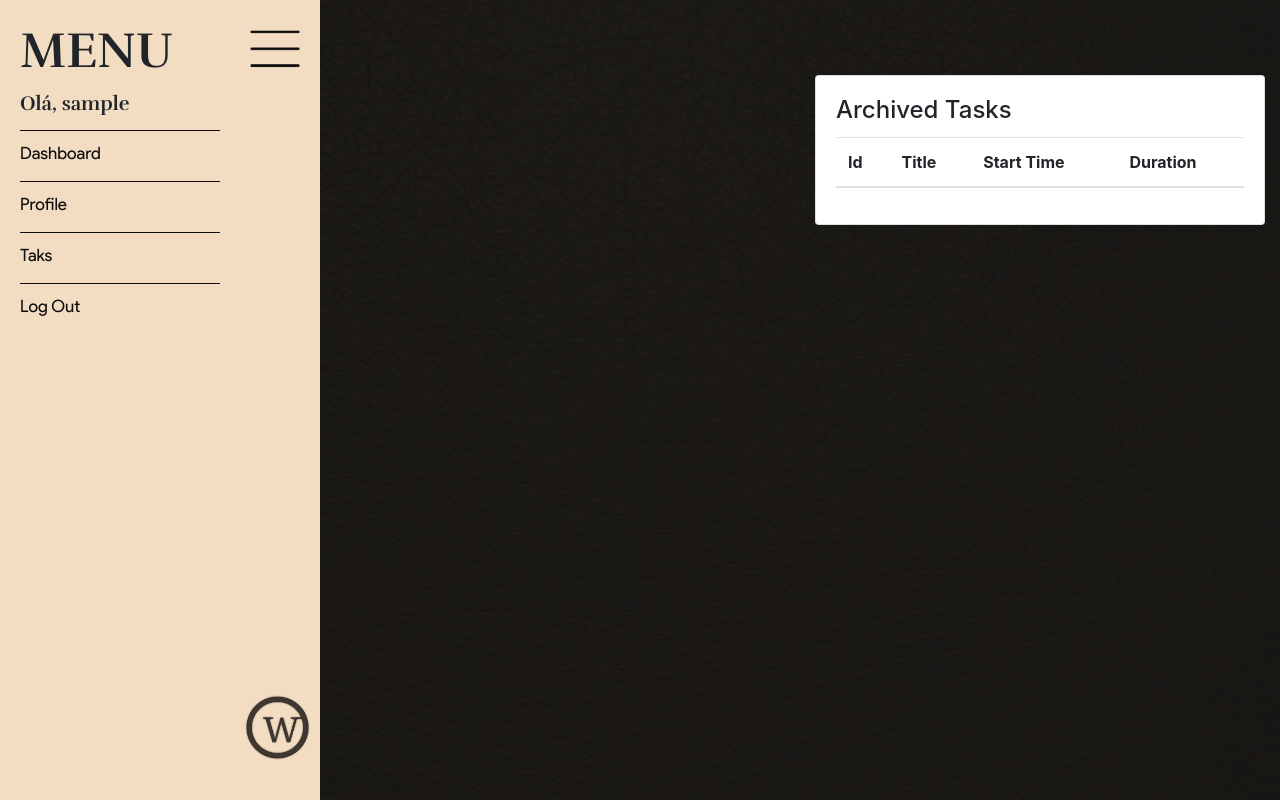
After one commit to fmaachadoo/Werk-UNB-Requisitos-de-Software-2020.2, a Django app: page /dashboard in a window 1280 px wide. The commit adds this page. Run offline with Django 3.2, Linux system fonts and the light colour scheme; a user stored in the database is signed in; tables that the repository leaves empty hold one stand-in row (values such as "Sample post"); lists and menus that the app fills with data are empty; some libraries are stand-ins or nearby versions.

Commit message:
Add archived tasks dashboard
Co-authored-by: Ailton Aires <ailtonaires5@gmail.com>

```diff
--- a/src/werk/models.py
+++ b/src/werk/models.py
@@ -20,7 +20,7 @@ class WerkTask(models.Model):
     body = models.TextField(max_length=800)
     done = models.BooleanField(default=False)
     archived = models.BooleanField(default=False)
-    start_time = models.DateField(null=True, blank=True)
+    start_time = models.DateTimeField(null=True, blank=True)
     end_time = models.DateTimeField(null=True, blank=True)
     duration = models.DurationField(null=True, blank=True)
 
--- /dev/null
+++ b/src/werk/templates/dashboard.html
@@ -0,0 +1,44 @@
+{% extends 'baseUserLogged.html' %}
+{% load static %}
+
+
+{% block content %}
+
+    <div class="container">
+        <div class="row">
+            <div class="col"></div>
+            <div class="col">
+                <div class="card">
+                    <div class="card-body">
+
+                        <h4 class="card-title">Archived Tasks</h4>
+
+                        <div class="card-text">
+                            <table class="table">
+                                <thead>
+                                <tr>
+                                    <th scope="col">Id</th>
+                                    <th scope="col">Title</th>
+                                    <th scope="col">Start Time</th>
+                                    <th scope="col">Duration</th>
+                                </tr>
+                                </thead>
+                                <tbody>
+                                {% for task in archived_task_list %}
+                                    <tr>
+                                        <td>{{ task.id }}</td>
+                                        <td>{{ task.title }}</td>
+                                        <td>{{ task.start_time }}</td>
+                                        <td>{{ task.duration }}</td>
+                                    </tr>
+                                {% endfor %}
+                                </tbody>
+
+                            </table>
+                        </div>
+                    </div>
+                </div>
+            </div>
+
+
+{% endblock %}
--- a/src/werk/urls.py
+++ b/src/werk/urls.py
@@ -6,5 +6,6 @@ urlpatterns = [
     path('', views.homeView, name="werk-home"),
     path('login', views.loginView, name="werk-login"),
     path('logout', views.logoutUser, name="werk-logout"),
-    path('cadastro', views.cadastroView, name="werk-cadastro")
+    path('cadastro', views.cadastroView, name="werk-cadastro"),
+    path('dashboard', views.dashboardView, name="dashboard")
 ]
--- a/src/werk/views.py
+++ b/src/werk/views.py
@@ -2,19 +2,21 @@ from django.shortcuts import render
 from django.shortcuts import redirect
 from django.http import HttpResponse
 from django.contrib.auth import authenticate, login, logout
+from django.db.models import Sum
 from django.contrib.auth.models import User
 from django.contrib import messages
 from .models import WerkUser, WerkTask
 from django.template import RequestContext
-from datetime import datetime
+from datetime import datetime, timezone
 from django.utils import timezone
 
 
+# View homepage
 def homeView(request):
     user = request.user
     if user.is_authenticated:
         current_tasks = WerkTask.objects.filter(user=user, done=False, archived=False)
-        done_tasks = WerkTask.objects.filter(user=user, done=True,  archived=False)
+        done_tasks = WerkTask.objects.filter(user=user, done=True, archived=False)
 
         if request.POST:
             request_action = request.POST.get('action')
@@ -28,6 +30,8 @@ def homeView(request):
                 start_task(request, user)
             elif request_action == 'remove_task':
                 remove_task(request, user)
+            elif request_action == 'archive_tasks':
+                archive_tasks(request, user)
 
         return render(request, 'home_login.html', {'UserTasks': current_tasks, 'DoneTasks': done_tasks})
     else:
@@ -42,7 +46,7 @@ def start_task(request, user):
     task = WerkTask.objects.get(user=user, id=request.POST.get('task_id'))
     if task.start_time is None:
         task = WerkTask.objects.get(user=user, id=request.POST.get('task_id'))
-        task.start_time = datetime.now()
+        task.start_time = datetime.now(timezone.utc)
         task.save()
 
 
@@ -58,12 +62,21 @@ def return_task(request, user):
 def finish_task(request, user):
     task = WerkTask.objects.get(user=user, id=request.POST.get('task_id'))
     if task.end_time is None:
-        task.end_time = datetime.now()
+        task.end_time = datetime.now(timezone.utc)
         task.done = True
+        task.duration = task.end_time - task.start_time
         task.save()
     else:
         duration_time = task.end_time - task.start_time
-        task.total_time = duration_time
+
+        task.duration = duration_time
+        task.save()
+
+
+def archive_tasks(request, user):
+    task_list = WerkTask.objects.filter(user=user, done=True, archived=False)
+    for task in task_list:
+        task.archived = True
         task.save()
 
 
@@ -113,10 +126,24 @@ def cadastroView(request):
 
     return render(request, 'cadastro.html')
 
-#Logout do Usuario
+
+# Logout do Usuario
 def logoutUser(request):
     user = request.user
     if user.is_authenticated:
         logout(request)
 
     return redirect('/')
+
+
+def dashboardView(request):
+    user = request.user
+    if user.is_authenticated:
+        response_objects = {
+            'done_tasks': WerkTask.objects.filter(user=user, done=False, archived=False),
+            'archived_task_list': WerkTask.objects.filter(user=user, archived=True),
+            'archived_task_count': WerkTask.objects.filter(user=user, archived=True).count(),
+            'total_task_count': WerkTask.objects.filter(user=user).count(),
+            'total_task_elapsed_time': WerkTask.objects.filter(user=user).aggregate(Sum('duration')).get('duration__sum')
+        }
+        return render(request, 'dashboard.html', response_objects)
```
Also changed, not shown: src/werk/templates/home_login.html (+7 -4 lines).
